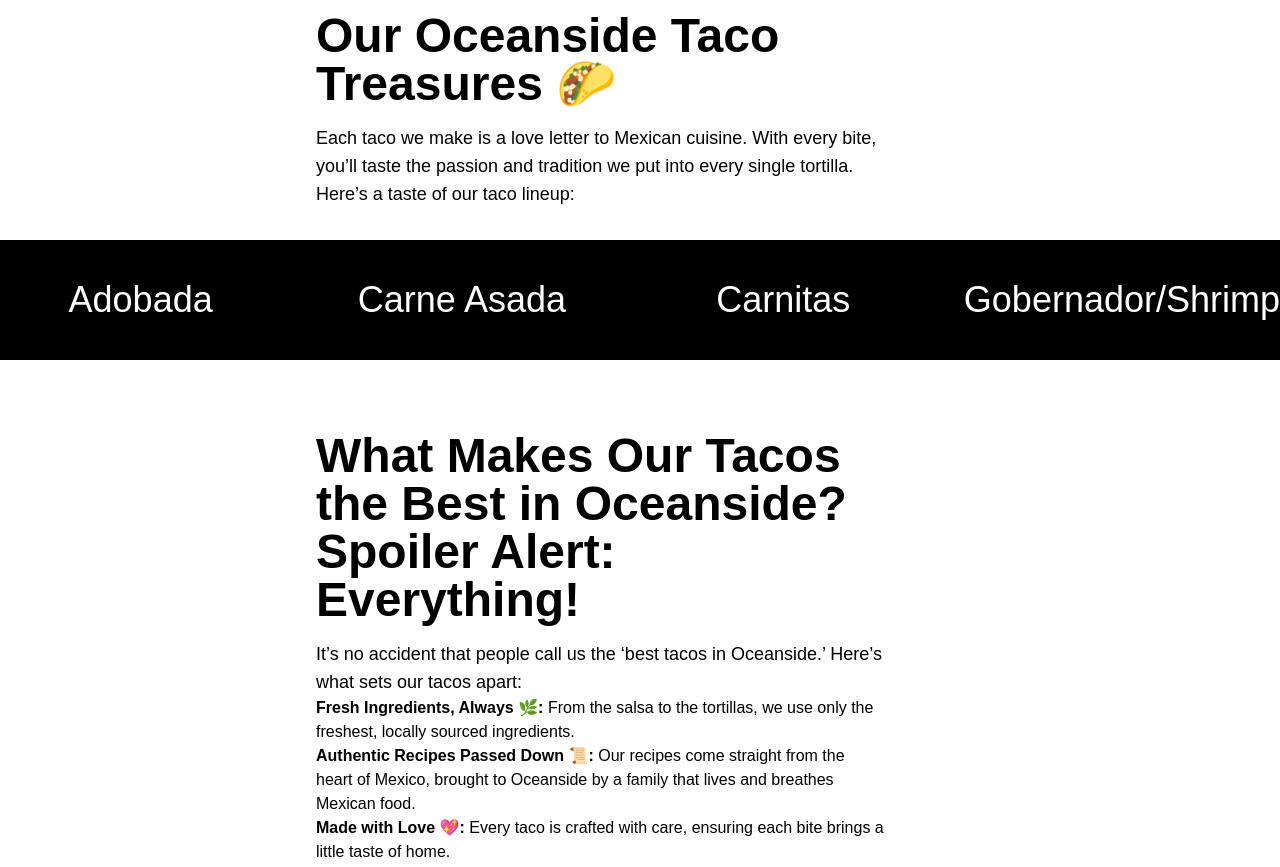
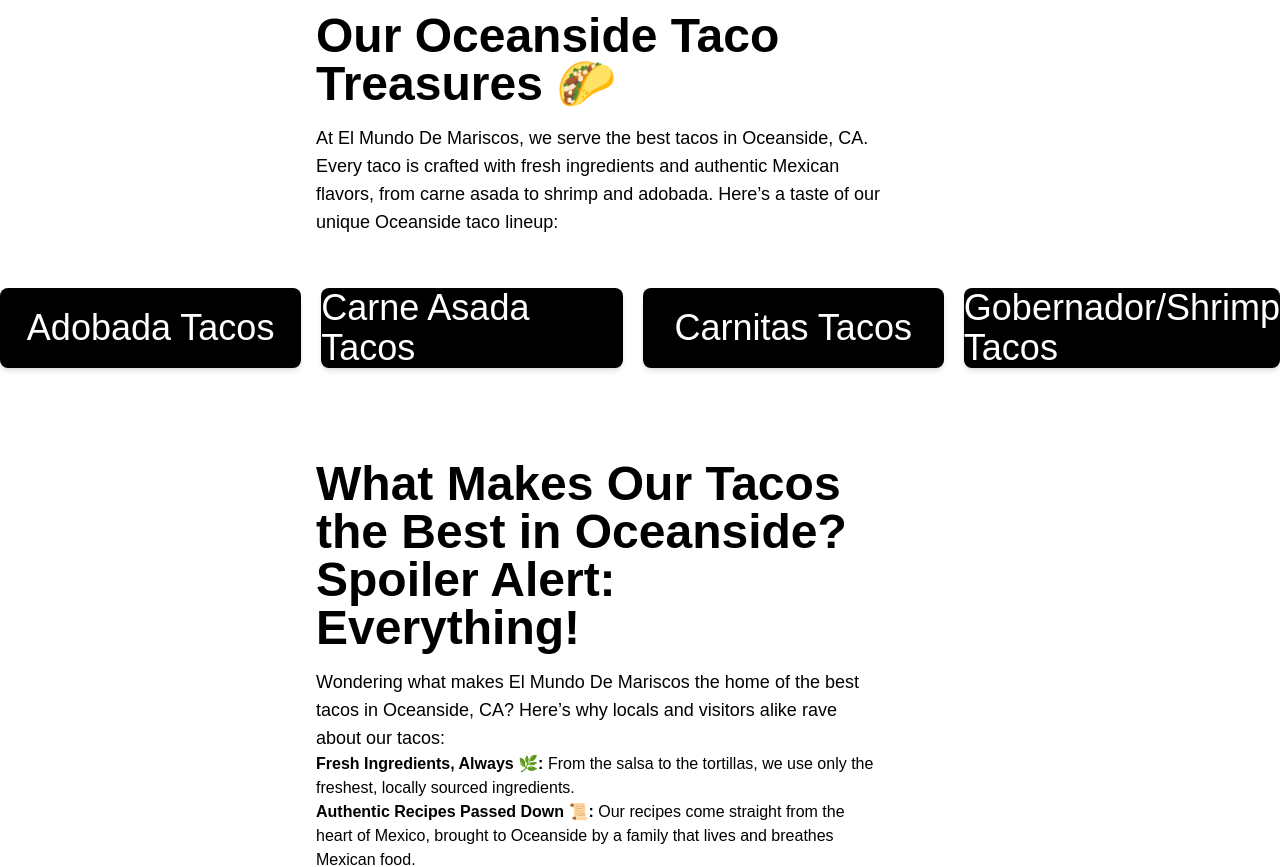
Before and after one commit to rcbrian81/emdm, a Next.js app: page /tacos in a window 1280 px wide. Shown: the part 860-1727 px from the top of the page. Built offline with nearby package versions, Linux system fonts and the light colour scheme.

Commit message:
tacos page text seo optimized

```diff
--- a/src/app/tacos/page.js
+++ b/src/app/tacos/page.js
@@ -1,30 +1,29 @@
 import Image from "next/image";
-
 import NavBar from "../components/NavBar";
 import OutCrop from "../components/OutCrop";
 import Footer from "../components/Footer";
 
 export const metadata = {
-  title: "El Mundo De Mariscos Best Tacos in Oceanside ",
+  title: "Best Tacos in Oceanside - El Mundo De Mariscos",
   description:
-    "Indulge in the authentic taste of Mexico with our delicious tacos at El Mundo de Mariscos. From classic carne asada to flavorful shrimp and fish tacos, each one is prepared with fresh ingredients and bold flavors. Pair your tacos with one of our famous micheladas or a refreshing Mexican Coke, and enjoy the vibrant atmosphere during game days with Banda music and more. Whether you're looking for a quick bite or a full meal, our tacos and cold drinks are perfect for any occasion.",
+    "Enjoy the best tacos in Oceanside, CA, at El Mundo de Mariscos! From carne asada to shrimp tacos, experience authentic Mexican flavor paired with refreshing drinks and a vibrant atmosphere.",
   keywords:
-    "Tacos, Oceanside, best Tacos, Mexican Food, Mexican drinks, mariscos, El Mundo de Mariscos",
+    "Oceanside tacos, best tacos in Oceanside CA, Mexican food Oceanside, authentic tacos Oceanside, El Mundo de Mariscos",
   author: "El Mundo de Mariscos",
   canonical: "https://mundodemariscos.com/tacos",
   openGraph: {
-    title: "El Mundo De Mariscos - Best Tacos in Oceanside",
+    title: "Best Tacos in Oceanside - El Mundo De Mariscos",
     description:
-      "Discover the best Tacos in Oceanside, CA, at El Mundo de Mariscos.",
+      "Experience the best tacos in Oceanside, CA, at El Mundo de Mariscos. Authentic flavors, fresh ingredients, and a vibrant atmosphere await you!",
     image: "",
     url: "https://mundodemariscos.com/tacos",
     type: "website",
   },
   twitter: {
     card: "summary_large_image",
-    title: "El Mundo De Mariscos - Best Tacos in Oceanside",
+    title: "Best Tacos in Oceanside - El Mundo De Mariscos",
     description:
-      "Discover the best Tacos in Oceanside, CA, at El Mundo de Mariscos.",
+      "Come for the best tacos in Oceanside, CA, at El Mundo de Mariscos! Fresh ingredients, authentic Mexican recipes, and a lively atmosphere await.",
     image: "",
   },
 };
@@ -39,64 +38,62 @@ export default function Tacos() {
       <div className="relative w-full h-screen">
         <img
           src="/images/tacos.webp"
-          alt="6 Carne Asada & Adobada Tacos served with lime and a perfectley cooked pepper."
+          alt="Delicious Oceanside carne asada and adobada tacos served with fresh lime and a grilled pepper."
           className="object-cover w-full h-full"
           loading="eager"
         />
-
         <h1 className="absolute inset-0 flex items-center justify-center bg-black bg-opacity-50 text-white text-5xl font-bold p-4">
-          Oceanside's Best Tacos
+          Oceanside's Best Tacos – El Mundo De Mariscos
         </h1>
       </div>
 
       <OutCrop
         title="Our Oceanside Taco Treasures 🌮"
-        text="Each taco we make is a love letter to Mexican cuisine. With every bite, you’ll taste the passion and tradition we put into every single tortilla. Here’s a taste of our taco lineup:"
+        text="At El Mundo De Mariscos, we serve the best tacos in Oceanside, CA. Every taco is crafted with fresh ingredients and authentic Mexican flavors, from carne asada to shrimp and adobada. Here’s a taste of our unique Oceanside taco lineup:"
         rounded="rounded-r-3xl "
         margin="mr-20 mt-10"
         colors="bg-white text-black"
         imagePosition="right"
       />
 
-      <ul className="flex flex-col md:flex-row w-screen md:h-[15vh] bg-black text-white text-4xl gap-10 justify-center items-center">
+      <ul className="flex flex-col md:flex-row w-screen md:h-[15vh] bg-white text-black text-4xl gap-5 justify-center items-center py-5">
         <li className="flex-1 h-full">
           <a
             href="#adobada"
-            className="flex items-center justify-center w-full h-full hover:text-yellow-500"
+            className="flex items-center justify-center w-full h-full bg-black text-white rounded-lg transition-all duration-300 transform hover:bg-gray-800 focus:bg-gray-800 active:bg-gray-800 shadow-md"
           >
-            Adobada
+            Adobada Tacos
           </a>
         </li>
         <li className="flex-1 h-full">
           <a
             href="#carne-asada"
-            className="flex items-center justify-center w-full h-full hover:text-yellow-500"
+            className="flex items-center justify-center w-full h-full bg-black text-white rounded-lg transition-all duration-300 transform hover:bg-gray-800 focus:bg-gray-800 active:bg-gray-800 shadow-md"
           >
-            Carne Asada
+            Carne Asada Tacos
           </a>
         </li>
         <li className="flex-1 h-full">
           <a
             href="#carnitas"
-            className="flex items-center justify-center w-full h-full hover:text-yellow-500"
+            className="flex items-center justify-center w-full h-full bg-black text-white rounded-lg transition-all duration-300 transform hover:bg-gray-800 focus:bg-gray-800 active:bg-gray-800 shadow-md"
           >
-            Carnitas
+            Carnitas Tacos
           </a>
         </li>
         <li className="flex-1 h-full">
           <a
             href="#gobernador"
-            className="flex items-center justify-center w-full h-full hover:text-yellow-500"
+            className="flex items-center justify-center w-full h-full bg-black text-white rounded-lg transition-all duration-300 transform hover:bg-gray-800 focus:bg-gray-800 active:bg-gray-800 shadow-md"
           >
-            Gobernador/Shrimp
+            Gobernador/Shrimp Tacos
           </a>
         </li>
       </ul>
 
       <OutCrop
         title="What Makes Our Tacos the Best in Oceanside? Spoiler Alert: Everything!"
-        text="It’s no accident that people call us the ‘best tacos in Oceanside.’
-        Here’s what sets our tacos apart:"
+        text="Wondering what makes El Mundo De Mariscos the home of the best tacos in Oceanside, CA? Here’s why locals and visitors alike rave about our tacos:"
         rounded="rounded-r-3xl "
         margin="mr-20 mt-10"
         colors="bg-white text-black"
@@ -118,11 +115,10 @@ export default function Tacos() {
           </li>
         </ul>
       </OutCrop>
+
       <OutCrop
         title="Three Thursday Tacos"
-        text="Join us every Thursday for our Three Thursday Tacos deal! Enjoy 3 delicious tacos of your choice, perfectly paired with a refreshing soda for just $9. Feeling like something with a little more kick? Upgrade your drink to our famous michelada for only $15. It’s the perfect combo to enjoy a taste of authentic Mexican flavor and quench your thirst!
-
-Don’t miss out—this deal is available all day Thursday!"
+        text="Celebrate taco night every Thursday at El Mundo De Mariscos! Our “Three Thursday Tacos” deal includes three mouthwatering tacos with your choice of fillings—perfectly paired with a refreshing soda for just $9. Or upgrade to our popular michelada for a little extra zing! The best Oceanside tacos at an unbeatable price—available every Thursday!"
         rounded="rounded-r-3xl "
         margin="mr-20 mt-10"
         colors="bg-green-400 text-black"
@@ -133,42 +129,38 @@ Don’t miss out—this deal is available all day Thursday!"
       <OutCrop
         title="Carne Asada"
         id="carne-asada"
-        text="Looking for the best carne asada tacos in Oceanside? Look no further than El Mundo de Mariscos! Our carne asada tacos are made with juicy, marinated steak, grilled to perfection and served on warm tortillas, topped with fresh cilantro, onions, and a squeeze of lime for that authentic Mexican flavor. Whether you're craving a quick taco or a full meal, our carne asada tacos are sure to satisfy.
-
-Pair your meal with a refreshing drink from our tray of ice-cold sodas, a cold beer, or one of our famous micheladas. Want the perfect pairing? Try our famous micheladas – a zesty mix of beer, lime, and spices – or stop in for happy hour with $4 beers. Experience the vibrant Mexican atmosphere with live Banda and mariachi music, making your meal even more memorable."
+        text="Looking for the best carne asada tacos in Oceanside, CA? Visit El Mundo De Mariscos for tacos made with perfectly marinated, grilled steak, fresh cilantro, onions, and lime. Our authentic carne asada tacos pair perfectly with a cold drink, such as our micheladas or ice-cold sodas. Experience the authentic flavors of Mexico, right here in Oceanside."
         rounded="rounded-l-3xl "
         margin="ml-20 mt-10"
         colors="bg-white text-black"
         imageSrc="tacos.webp"
       />
+
       <OutCrop
         title="Adobada (Al Pastor)"
         id="adobada"
-        text="Discover the rich, bold flavors of adobada tacos at El Mundo de Mariscos in Oceanside. Our adobada tacos are crafted with tender pork, marinated in a traditional blend of spices and slow-cooked to perfection. Each taco is topped with fresh cilantro, onions, and a squeeze of lime, wrapped in a warm tortilla for that authentic taste of Mexico.
-Each bite delivers authentic Mexican flavors that are perfectly complemented by an ice-cold Mexican Coca-Cola served in a classic glass bottle. Choose between the regular size or the refreshing 1/2 liter—both made with real cane sugar to provide the ideal balance to the rich, bold taste of our adobada tacos."
+        text="Discover the bold flavors of adobada tacos in Oceanside, CA, at El Mundo De Mariscos. Our tacos are crafted with marinated pork, slow-cooked to perfection, and topped with fresh cilantro and onions. Enjoy these tacos with a classic Mexican Coke for the full experience. Stop by today and try the best adobada tacos Oceanside has to offer!"
         rounded="rounded-r-3xl "
         margin="mr-20 mt-10"
         colors="bg-red-400 text-black"
         imageSrc="tacos3.webp"
         imagePosition="right"
-        alt="6 mouth watering tacos. 3 of which are Adobada tacos also known as Al Pasotr Tacos."
+        alt="6 mouth-watering tacos, 3 of which are Adobada tacos, also known as Al Pastor tacos."
       />
+
       <OutCrop
         title="Carnitas"
         id="carnitas"
-        text="For the best carnitas tacos in Oceanside, look no further than El Mundo de Mariscos. Our crispy yet tender carnitas are slow-cooked and served with fresh cilantro, onions, and lime. To take your meal to the next level, pair it with an iconic Mexican Coca-Cola in a glass bottle. Whether you choose the regular size or the satisfying 1/2 liter, nothing beats the crisp, refreshing taste of Mexican Coke, made with real cane sugar, alongside your favorite tacos.
-
-Join us for game days, enjoy some chips and salsa, and experience the lively atmosphere with Banda and mariachi music. Come in today for a true taste of Mexico with the best carnitas tacos and a classic Mexican Coca-Cola."
+        text="For tender and flavorful carnitas tacos in Oceanside, visit El Mundo De Mariscos! Our carnitas are slow-cooked, served with cilantro, onions, and lime. The best carnitas tacos in Oceanside pair perfectly with an ice-cold Mexican Coke. Join us on game days for a lively atmosphere and enjoy Oceanside's favorite tacos with music and drinks."
         rounded="rounded-l-3xl "
         margin="ml-20 mt-10 mb-10"
         colors="bg-blue-400 text-black"
       />
+
       <OutCrop
         title="Gobernador"
         id="gobernador"
-        text="For the best carnitas tacos in Oceanside, look no further than El Mundo de Mariscos. Our crispy yet tender carnitas are slow-cooked and served with fresh cilantro, onions, and lime. To take your meal to the next level, pair it with an iconic Mexican Coca-Cola in a glass bottle. Whether you choose the regular size or the satisfying 1/2 liter, nothing beats the crisp, refreshing taste of Mexican Coke, made with real cane sugar, alongside your favorite tacos.
-
-Join us for game days, enjoy some chips and salsa, and experience the lively atmosphere with Banda and mariachi music. Come in today for a true taste of Mexico with the best carnitas tacos and a classic Mexican Coca-Cola."
+        text="Taste the best shrimp tacos in Oceanside, CA, at El Mundo De Mariscos. Our gobernador tacos are filled with seasoned shrimp, wrapped in warm tortillas, and served with fresh ingredients. Experience Oceanside's best seafood tacos with a side of chips and salsa, and a refreshing drink to complete your meal!"
         rounded="rounded-r-3xl "
         margin="mr-20 mt-10 mb-10"
         colors="bg-blue-400 text-black"
@@ -178,7 +170,7 @@ Join us for game days, enjoy some chips and salsa, and experience the lively atm
 
       <OutCrop
         title="Ready for Your Next Taco Adventure?"
-        text="Don’t just read about it – come taste what everyone’s talking about! Whether you’re a local or just visiting, El Mundo De Mariscos is the ultimate spot for tacos in Oceanside. Bring your appetite and let us do the rest. 🌮"
+        text="Your search for the best tacos in Oceanside ends here! Visit El Mundo De Mariscos to experience authentic Mexican tacos, refreshing drinks, and a vibrant atmosphere. Whether you're local or just visiting, come see why our Oceanside tacos are the talk of the town!"
         rounded="rounded-r-3xl "
         margin="mr-20 mt-10 mb-10"
         colors=""
```
